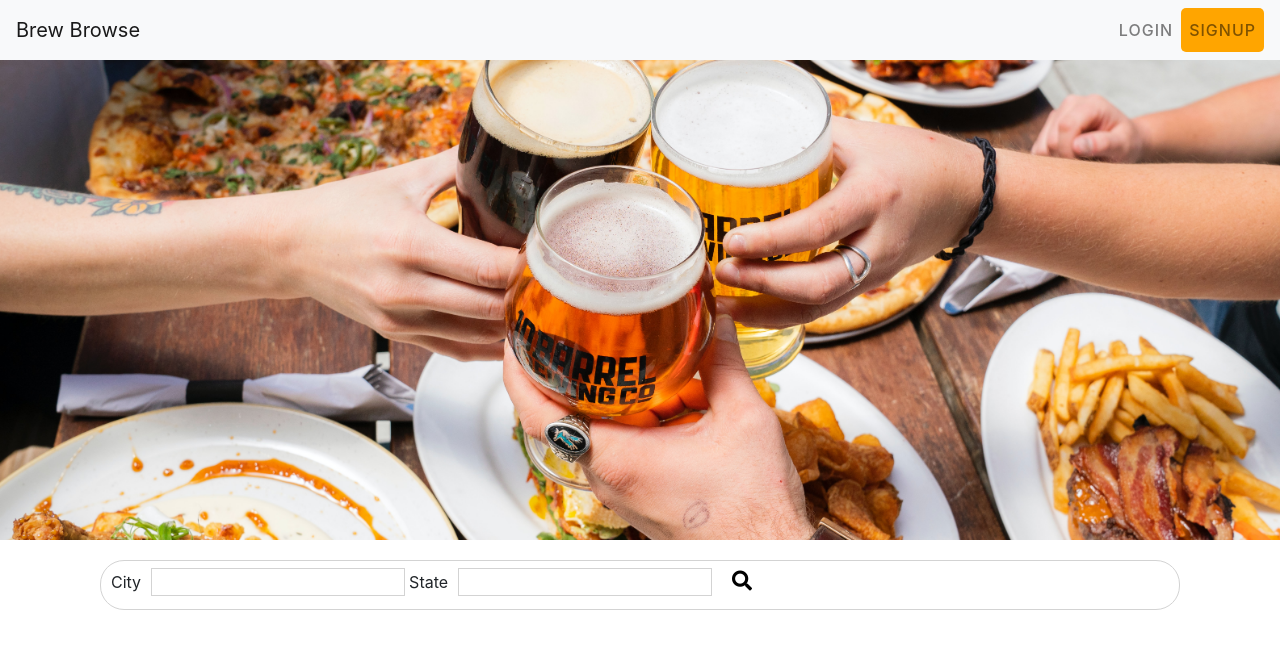
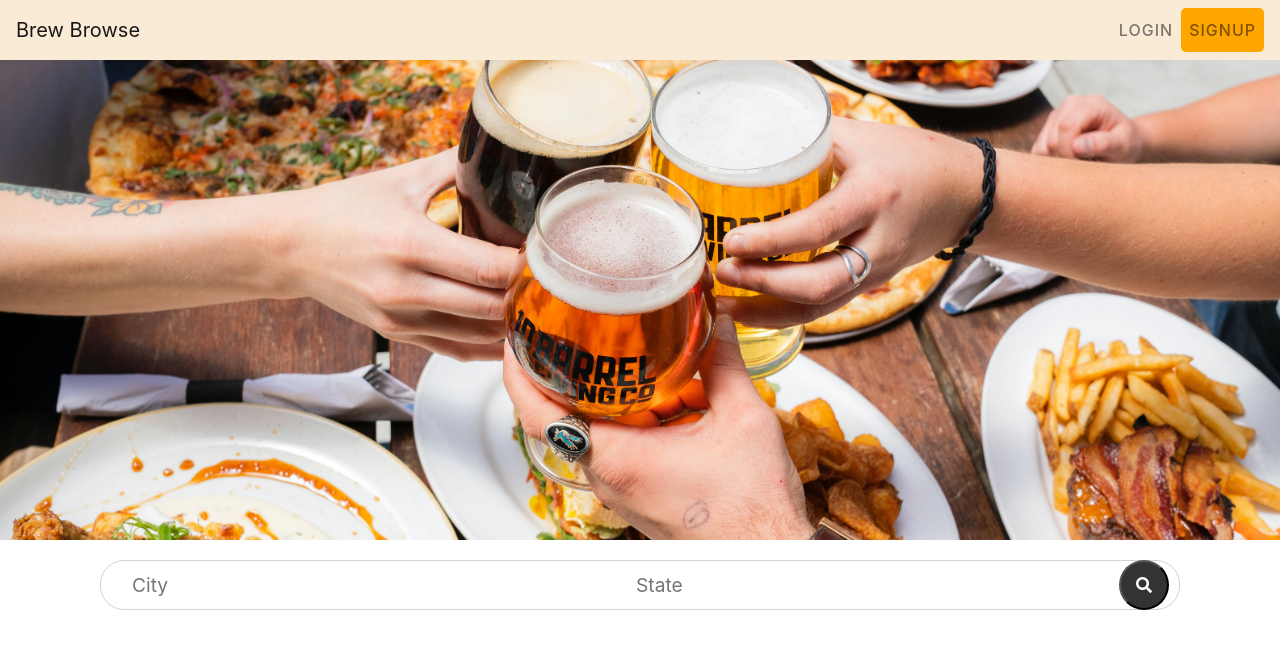
Before and after one commit to Zanuv/brew-browse, a Flask app: page / in a window 1280 px wide. Shown: the top 649 px of the page. Run offline with Flask 2, Linux system fonts and the light colour scheme; data that the repository does not hold is empty; some libraries are stand-ins or nearby versions.

Commit message:
polishing

```diff
--- a/app.py
+++ b/app.py
@@ -171,6 +171,12 @@ def brewery_details(brewery_name):
         review_text = request.form.get('review')
         rating = request.form.get('rating')
         user_id = g.user.id
+
+        # Check if the review is too long
+        if len(review_text) > 200:
+            flash('Review is too long (maximum 200 characters)')
+            return redirect(url_for('brewery_details', brewery_name=brewery_name))
+
         # Create a new Review object and associate it with the brewery
         review = Review(
             review=review_text,
--- a/static/style.css
+++ b/static/style.css
@@ -1,3 +1,4 @@
+/* Banner Styling */
 
 .banner {
 	width: 100%;
@@ -17,33 +18,19 @@
 	margin-bottom: 10px;
 }
 
-header {
-  height: 200px; /* set the desired height for the header */
-  position: relative;
-}
-
-main {
-  margin-top: 200px; /* add a margin to the content below the header */
-}
-
 .container {
 	max-width: 800px;
 	margin: 0 auto;
 }
 
-
-h1 {
-  margin: 0 auto;
-  width: 50%;
-  text-align: center;
-}
+/* Navbar Stylin */
 
 .navbar {
 	position: absolute;
 	top: 0;
 	left: 0;
 	right: 0;
-  background-color: transparent;
+	background-color: antiquewhite;
 	z-index: 1; /* make sure the navbar is on top of other elements */
 }
 
@@ -72,13 +59,6 @@ h1 {
 	color: white;
 }
 
-.account-info-box {
-  border: 1px solid #ccc;
-  border-radius: 10px;
-  padding: 10px;
-  margin-bottom: 10px;
-}
-
 /* Style for search bar */
 .search-bar {
 	width: 100%;
@@ -96,6 +76,7 @@ h1 {
 .search-bar input {
 	flex: 1;
 	border: 1px solid #d3d3d3;
+	border-radius: 24px;
 	font-size: 16px;
 	color: #333;
 	background-color: transparent;
@@ -104,16 +85,33 @@ h1 {
 }
 
 .search-bar button {
-  border: none;
-  background-color: transparent;
-  margin-left: 10px;
-  cursor: pointer;
+	border-radius: 50%;
+	width: 50px;
+	height: 50px;
+	display: flex;
+	justify-content: center;
+	align-items: center;
+	background-color: #333;
+	color: #fff;
 }
 
+.search-bar form {
+	display: flex;
+	justify-content: center;
+	align-items: center;
+	height: 100%;
+	width: 100%;
+}
 
-.search-bar button i {
-  font-size: 20px;
+.search-bar form input[type="text"] {
+	flex: 1;
+	height: 100%;
+	padding: 0 1rem;
+	border: none;
+	font-size: 1.2rem;
 }
+
+/* Centering various text */
 
 .h2-center {
 	text-align: center;
@@ -127,6 +125,18 @@ h1 {
 	text-align: center;
 }
 
+.alert {
+	text-align: center;
+}
+
+h1 {
+	margin: 0 auto;
+	width: 50%;
+	text-align: center;
+}
+
+/* Styling Account details */
+
 .account-info-box {
 	border: 1px solid black;
 	padding: 10px;
@@ -134,6 +144,8 @@ h1 {
 	width: 300px;
 	display: flex;
 	flex-direction: column;
+	border-radius: 10px;
+	margin-bottom: 10px;
 }
 
 .account-info {
--- a/templates/base.html
+++ b/templates/base.html
@@ -27,7 +27,7 @@
 	<body>
 		<header class="banner">
 			<div class="header-container">
-				<nav class="navbar navbar-expand-lg navbar-light bg-light">
+				<nav class="navbar navbar-expand-lg navbar-light custom-navbar">
 					<a class="navbar-brand" href="/">Brew Browse</a>
 					<button
 						class="navbar-toggler"
--- a/templates/home.html
+++ b/templates/home.html
@@ -2,11 +2,12 @@
 <div class="container">
 	<div class="search-bar">
 		<form method="POST">
-			{{ form.csrf_token }} {{ form.city.label }} {{ form.city }} {{
-			form.state.label }} {{ form.state }}
+			{{ form.csrf_token }} {{ form.city(size=20, placeholder='City') }}
+			{{ form.state(size=20, placeholder='State') }}
 			<button type="submit"><i class="fas fa-search"></i></button>
 		</form>
 	</div>
+
 	{% if breweries %}
 	<div class="h2-center">
 		<h2>Local Breweries</h2>
```
Lines whose indentation alone changed are shown as unchanged.
